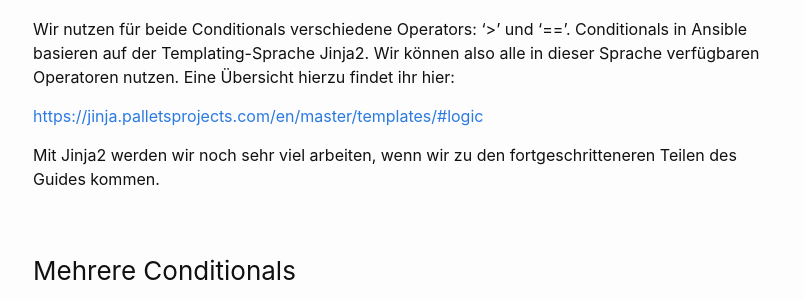
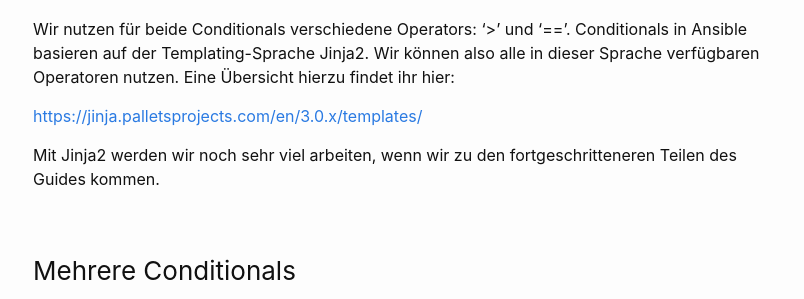
Before and after one commit to dermow/der-mow.de, a Jekyll site: the page built from _posts/2021-03-11-ansible-guide-8.markdown, in a window 1280 px wide and 900 px high, scrolled down 2703 px. Shown: the part 154-453 px from the top of the window, without its empty margins (237-1041 px from the left). Built offline with Jekyll 4.4.1, drawn with Linux system fonts in a browser that asks for light colours; comment, search, counter and statistics services are not loaded; part of the change alters nothing that is shown.

Commit message:
Update 2021-03-11-ansible-guide-8.markdown

```diff
--- a/_posts/2021-03-11-ansible-guide-8.markdown
+++ b/_posts/2021-03-11-ansible-guide-8.markdown
@@ -110,7 +110,7 @@ Was ist nun passiert? Ansible hat unseren ersten Task ausgeführt, da dessen Bed
 
 Wir nutzen für beide Conditionals verschiedene Operators: '>' und '=='. Conditionals in Ansible basieren auf der Templating-Sprache Jinja2. Wir können also alle in dieser Sprache verfügbaren Operatoren nutzen. Eine Übersicht hierzu findet ihr hier:
 
-[https://jinja.palletsprojects.com/en/master/templates/#logic](https://jinja.palletsprojects.com/en/master/templates/#logic)
+[https://jinja.palletsprojects.com/en/3.0.x/templates/](https://jinja.palletsprojects.com/en/3.0.x/templates/)
 
 Mit Jinja2 werden wir noch sehr viel arbeiten, wenn wir zu den fortgeschritteneren Teilen des Guides kommen.
 
```
